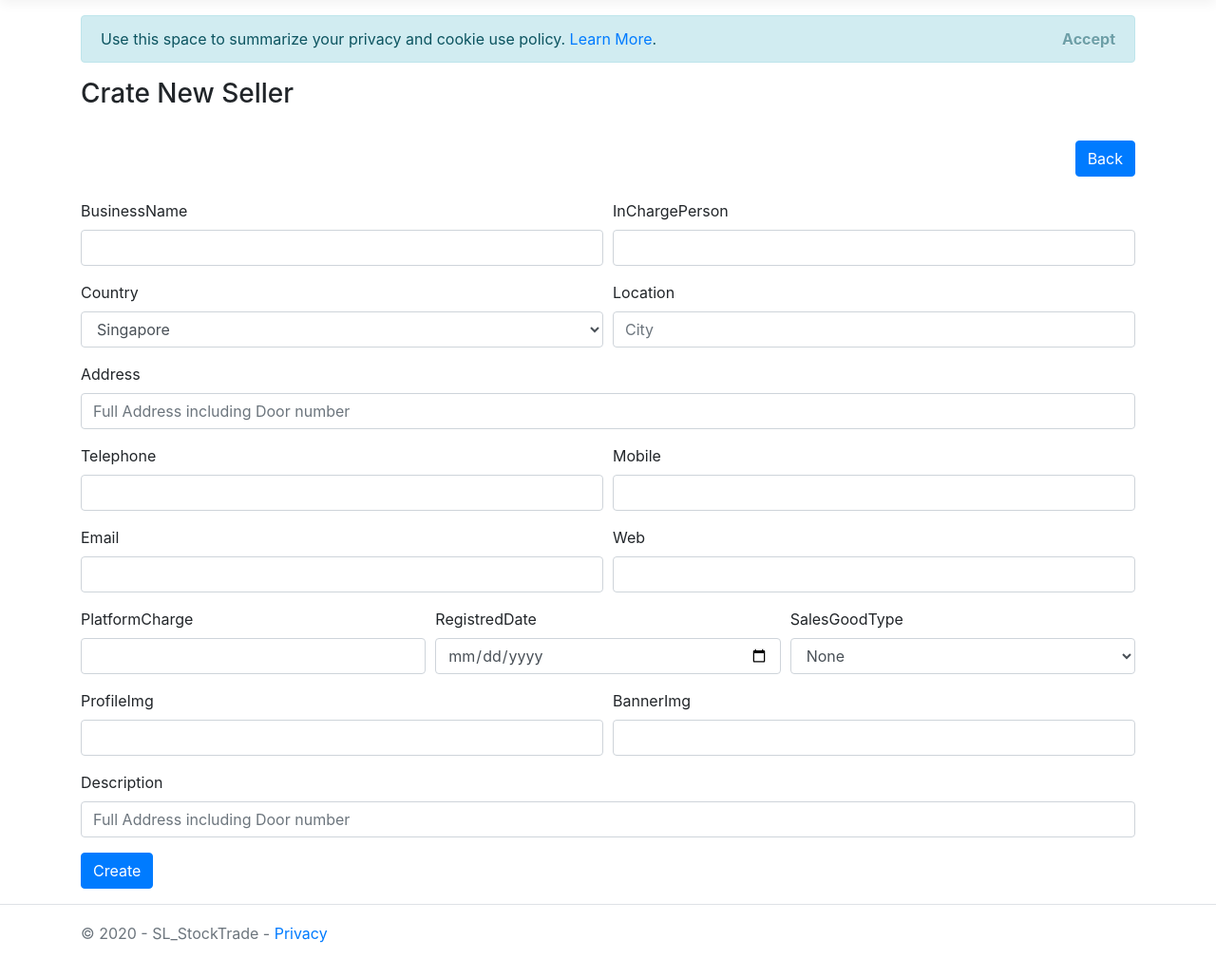
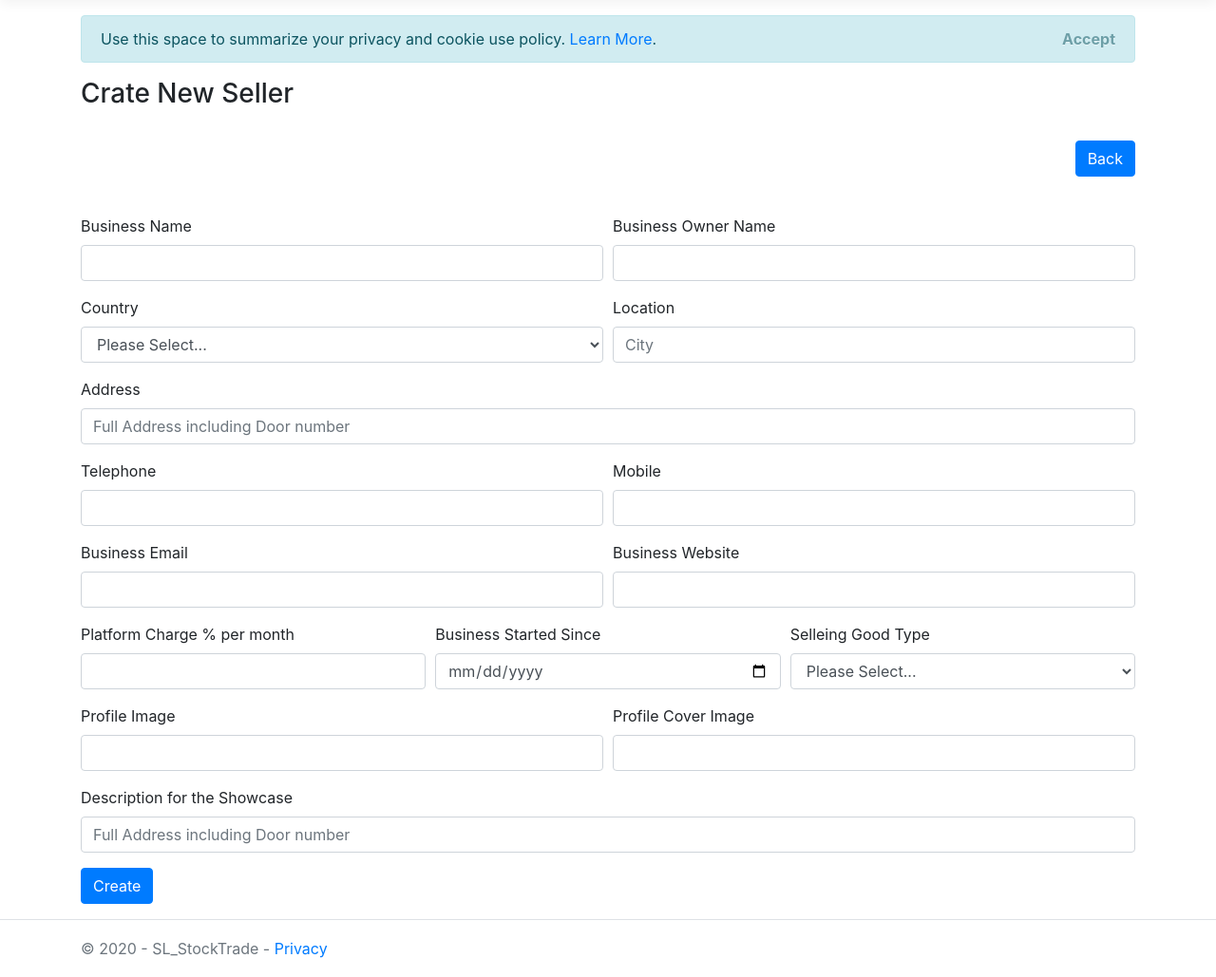
Before and after one commit to delushaandelu/SLStockTrade, an ASP.NET Core app: page /Seller/AdminCreateSeller in a window 1280 px wide. Shown: the part 57-1086 px from the top of the page at 95% size. Before the commit the page ends 1050 px from the top, so only its background shows below. Run offline with ASP.NET Core 8, Linux system fonts and the light colour scheme.

Commit message:
create shop completed with validation

```diff
--- a/Controllers/SellerController.cs
+++ b/Controllers/SellerController.cs
@@ -53,9 +53,22 @@ namespace SL_StockTrade.Controllers
             return View(sellerDetailsViewModel);
         }
 
+        [HttpGet]
         public ViewResult AdminCreateSeller()
         {
             return View();
         }
+
+        [HttpPost]
+        public IActionResult AdminCreateSeller(Seller seller)
+        {
+            if(ModelState.IsValid)
+            {
+                Seller newSeller = _sallesRepository.AdminCreateSeller(seller);
+                return RedirectToAction("AdminDetails", new { id = newSeller.Id });
+            }
+
+            return View();
+        }
     }
 }
--- a/Models/EnumCountry.cs
+++ b/Models/EnumCountry.cs
@@ -7,6 +7,7 @@ namespace SL_StockTrade.Models
 {
     public enum EnumCountry
     {
+        None,
         Singapore,
         Canada,
         Dubai,
--- a/Models/ISellerRepository.cs
+++ b/Models/ISellerRepository.cs
@@ -9,5 +9,6 @@ namespace SL_StockTrade.Models
     {
         Seller GetSeller(int Id);
         IEnumerable<Seller> GetAllSellers();
+        Seller AdminCreateSeller(Seller seller);
     }
 }
--- a/Views/Seller/AdminCreateSeller.cshtml
+++ b/Views/Seller/AdminCreateSeller.cshtml
@@ -1,4 +1,5 @@
 @model Seller
+@inject ISellerRepository _sellerRepository
 
 @{
     ViewBag.Title = "Create Seller";
@@ -14,34 +15,45 @@
 
 <br/>
 <form asp-controller="Seller" asp-action="AdminCreateSeller" method="post">
+
+    <div asp-validation-summary="All" class="text-danger"></div>
+
     <div class="form-row">
         <div class="form-group col-md-6">
             <label asp-for="BusinessName"></label>
             <input asp-for="BusinessName" class="form-control" />
+            <span asp-validation-for="BusinessName" class="text-danger"></span>
         </div>
         <div class="form-group col-md-6">
             <label asp-for="InChargePerson"></label>
             <input asp-for="InChargePerson" class="form-control" />
+            <span asp-validation-for="InChargePerson" class="text-danger"></span>
         </div>
     </div>
     <div class="form-row">
         <div class="form-group col-md-6">
             <label asp-for="Country"></label>
-            <select class="form-control" asp-for="Country" asp-items="Html.GetEnumSelectList<EnumCountry>()"></select>
+            <select class="form-control" asp-for="Country" asp-items="Html.GetEnumSelectList<EnumCountry>()">
+                <option value="">Please Select...</option>
+            </select>
+            <span asp-validation-for="Country" class="text-danger"></span>
         </div>
         <div class="form-group col-md-6">
             <label asp-for="Location"></label>
             <input asp-for="Location" class="form-control" placeholder="City" />
+            <span asp-validation-for="Location" class="text-danger"></span>
         </div>
     </div>
     <div class="form-group">
         <label asp-for="Address"></label>
         <input asp-for="Address" class="form-control" placeholder="Full Address including Door number" />
+        <span asp-validation-for="Address" class="text-danger"></span>
     </div>
     <div class="form-row">
         <div class="form-group col-md-6">
             <label asp-for="Telephone"></label>
             <input asp-for="Telephone" class="form-control" />
+            <span asp-validation-for="Telephone" class="text-danger"></span>
         </div>
         <div class="form-group col-md-6">
             <label asp-for="Mobile"></label>
@@ -52,6 +64,7 @@
         <div class="form-group col-md-6">
             <label asp-for="Email"></label>
             <input asp-for="Email" class="form-control" />
+            <span asp-validation-for="Email" class="text-danger"></span>
         </div>
         <div class="form-group col-md-6">
             <label asp-for="Web"></label>
@@ -66,10 +79,14 @@
         <div class="form-group col-md-4">
             <label asp-for="RegistredDate"></label>
             <input type="date" asp-for="RegistredDate" class="form-control" />
+            <span asp-validation-for="RegistredDate" class="text-danger"></span>
         </div>
         <div class="form-group col-md-4">
             <label asp-for="SalesGoodType"></label>
-            <select class="form-control" asp-for="SalesGoodType" asp-items="Html.GetEnumSelectList<EnumSalesGoodType>()"></select>
+            <select class="form-control" asp-for="SalesGoodType" asp-items="Html.GetEnumSelectList<EnumSalesGoodType>()">
+                <option value="">Please Select...</option>
+            </select>
+            <span asp-validation-for="SalesGoodType" class="text-danger"></span>
         </div>
     </div>
     <div class="form-row">
@@ -85,6 +102,7 @@
     <div class="form-group">
         <label asp-for="Description"></label>
         <input asp-for="Description" class="form-control" placeholder="Full Address including Door number" />
+        <span asp-validation-for="Description" class="text-danger"></span>
     </div>
 
     <button type="submit" class="btn btn-primary">Create</button>
--- a/Views/Shared/_Layout.cshtml
+++ b/Views/Shared/_Layout.cshtml
@@ -36,6 +36,7 @@
                                 Buyer
                             </a>
                             <div class="dropdown-menu" aria-labelledby="navbarDropdown">
+                                <a class="dropdown-item" asp-controller="Seller" asp-action="Index">All Shops</a>
                                 <a class="dropdown-item" href="#">Action</a>
                                 <a class="dropdown-item" href="#">Another action</a>
                             </div>
@@ -45,7 +46,6 @@
                                 Seller
                             </a>
                             <div class="dropdown-menu" aria-labelledby="navbarDropdown">
-                                <a class="dropdown-item" asp-controller="Seller" asp-action="Index">All Shops</a>
                                 <a class="dropdown-item" href="#">Another action</a>
                             </div>
                         </li>
```
Also changed, not shown: Models/MockSallerRepository.cs (+7 -0 lines), Models/Seller.cs (+42 -2 lines).
